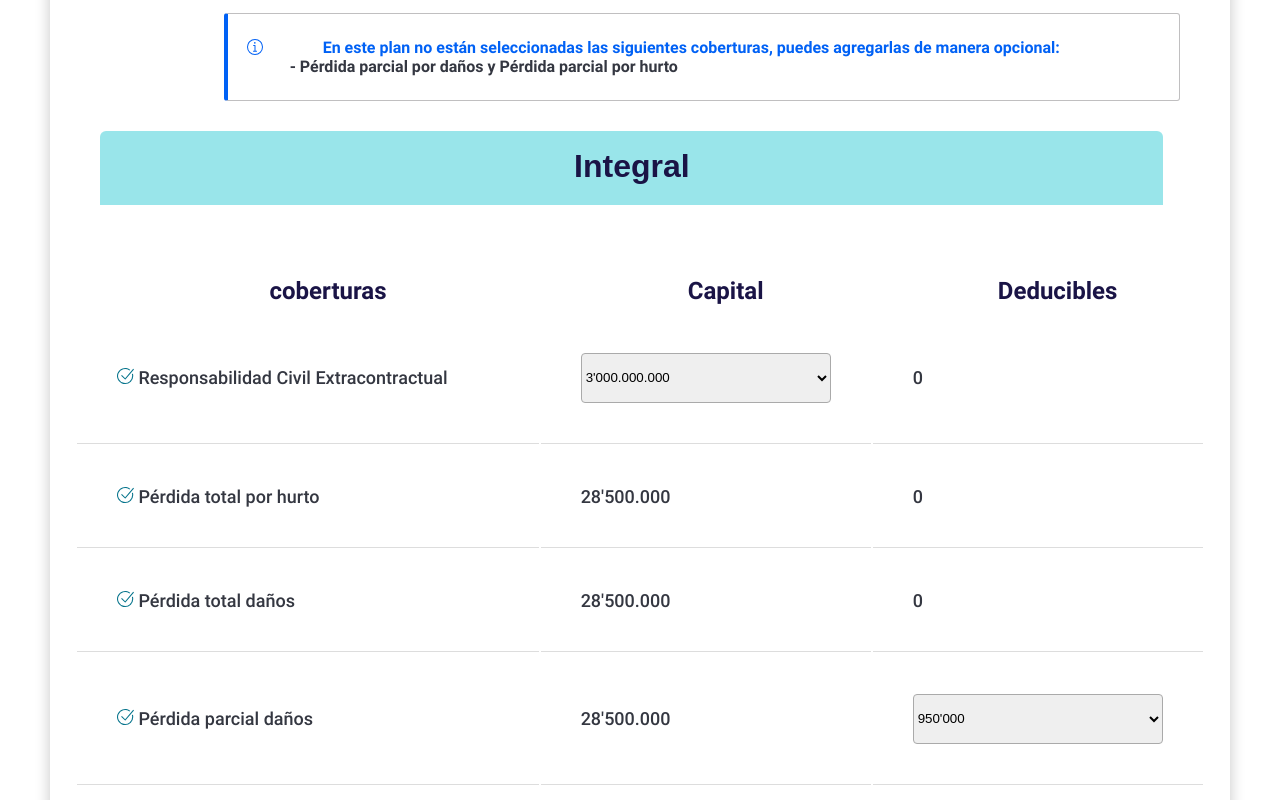
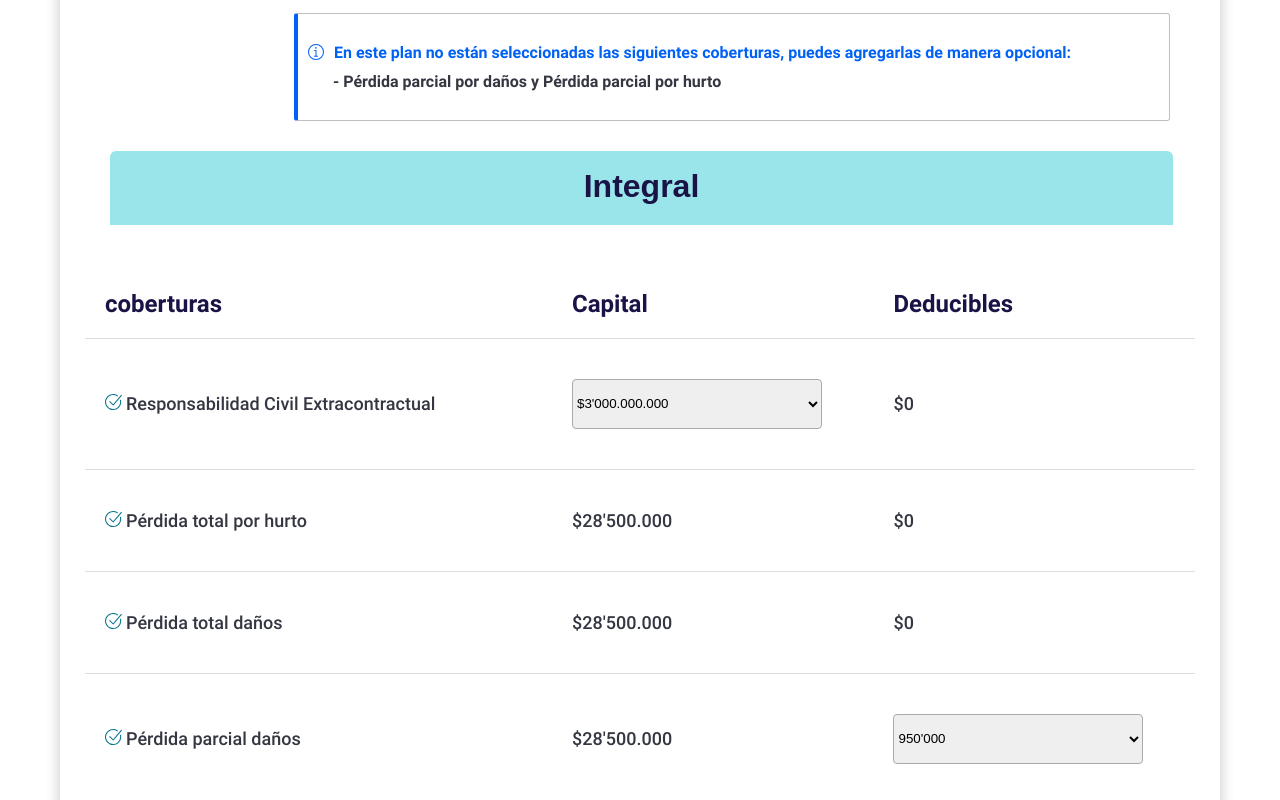
Before and after one commit to FedericoBenitezItConsultores/-opportunity-factory-practice-project, a React (Vite) app: page /price in a window 1280 px wide. Shown: the part 720-1520 px from the top of the page. Built offline with nearby package versions, Linux system fonts and the light colour scheme.

Commit message:
arrangement of the entire page

```diff
--- a/src/components/molecules/tables-plans/InfPlans.jsx
+++ b/src/components/molecules/tables-plans/InfPlans.jsx
@@ -12,23 +12,13 @@ export default function InfPlans({ plan }) {
         alt="img_arrow_down"
       />
       <div className={styles.fallo}>
-        <div
-          style={{
-            display: "flex",
-            flexDirection: "column",
-            justifyContent: "center",
-            alignItems: "center",
-          }}
-          className={styles.div_inf}
-        >
-          {" "}
+        <div className={styles.div_inf}>
           <div
             style={{
               display: "flex",
-              justifyContent: "center",
-
+              justifyContent: "left",
               alignItems: "center",
-              gap: "10px",
+              gap: "0px",
             }}
           >
             <img className={styles.financing_icon} src={img_financing} />
--- a/src/components/molecules/tables-plans/TableAsistencia.jsx
+++ b/src/components/molecules/tables-plans/TableAsistencia.jsx
@@ -5,7 +5,7 @@ export default function TableAsistencia({ plan }) {
   if (!plan) return;
   return (
     <div className={styles.div_root}>
-      <table style={{ width: "100%" }}>
+      <table className={styles.table} style={{ width: "100%" }}>
         <thead className={styles.coverturas}>
           <tr>
             <th>Asistencia</th>
@@ -27,6 +27,7 @@ export default function TableAsistencia({ plan }) {
               </td>
               {asistencia.capital && typeof asistencia.capital === "number" ? (
                 <td className={styles.cell}>
+                  $
                   {asistencia.capital.toLocaleString("es-ES").replace(".", "'")}
                 </td>
               ) : (
@@ -35,7 +36,11 @@ export default function TableAsistencia({ plan }) {
                     <select className={styles.select}>
                       {asistencia.capital?.map((item, idx) => (
                         <option key={idx}>
-                          {item.toLocaleString("es-ES").replace(".", "'")}
+                          {typeof item == "number"
+                            ? `$${item
+                                .toLocaleString("es-ES")
+                                .replace(".", "'")}`
+                            : item}
                         </option>
                       ))}
                     </select>
--- a/src/components/molecules/tables-plans/TableCobertura.jsx
+++ b/src/components/molecules/tables-plans/TableCobertura.jsx
@@ -1,10 +1,12 @@
 import styles from "./styles.module.css";
 import icon_done from "../../../assets/svg/icon_done.svg";
+
 export default function TableCobertura({ plan }) {
-  if (!plan) return;
+  if (!plan) return null;
+
   return (
     <div className={styles.div_root}>
-      <table style={{ width: "100%", textAlign: "center" }}>
+      <table className={styles.table}>
         <thead className={styles.coverturas}>
           <tr>
             <th>coberturas</th>
@@ -25,43 +27,42 @@ export default function TableCobertura({ plan }) {
                 )}{" "}
                 {cobertura.cobertura}
               </td>
-              {cobertura.capital && typeof cobertura.capital === "number" ? (
+
               <td className={styles.cell}>
-                  {cobertura.capital.toLocaleString("es-ES").replace(".", "'")}
+                {typeof cobertura.capital === "number" ? (
+                  `$${cobertura.capital
+                    .toLocaleString("es-ES")
+                    .replace(".", "'")}`
+                ) : cobertura.capital ? (
+                  <select className={styles.select}>
+                    {cobertura.capital.map((item, idx) => (
+                      <option key={idx}>
+                        ${item.toLocaleString("es-ES").replace(".", "'")}
+                      </option>
+                    ))}
+                  </select>
+                ) : (
+                  ""
+                )}
               </td>
-              ) : (
+
               <td className={styles.cell}>
-                  {cobertura.capital && (
+                {typeof cobertura.deducibles === "number" ? (
+                  `$${cobertura.deducibles
+                    .toLocaleString("es-ES")
+                    .replace(".", "'")}`
+                ) : cobertura.deducibles ? (
                   <select className={styles.select}>
-                      {cobertura.capital?.map((item, idx) => (
+                    {cobertura.deducibles.map((item, idx) => (
                       <option key={idx}>
                         {item.toLocaleString("es-ES").replace(".", "'")}
                       </option>
                     ))}
                   </select>
+                ) : (
+                  ""
                 )}
               </td>
-              )}
-              {cobertura.deducibles &&
-              typeof cobertura.deducibles === "number" ? (
-                <td className={styles.cell}>
-                  {cobertura.deducibles
-                    .toLocaleString("es-ES")
-                    .replace(".", "'")}
-                </td>
-              ) : (
-                <td className={styles.cell}>
-                  {cobertura.deducibles && (
-                    <select className={styles.select}>
-                      {cobertura.deducibles?.map((item, idx) => (
-                        <option key={idx}>
-                          {item.toLocaleString("es-ES").replace(".", "'")}
-                        </option>
-                      ))}
-                    </select>
-                  )}
-                </td>
-              )}
             </tr>
           ))}
         </tbody>
--- a/src/components/molecules/tables-plans/styles.module.css
+++ b/src/components/molecules/tables-plans/styles.module.css
@@ -7,6 +7,7 @@
   border-top: none !important;
   position: relative;
   padding: 25px;
+  text-align-last: left;
 }
 
 .financing_icon {
@@ -23,7 +24,7 @@
   color: var(--unnamed-color-0061f5);
   text-align: left;
   letter-spacing: 0px;
-  margin-left: 50px;
+  margin-left: 10px;
 }
 
 .p_inf_2 {
@@ -37,6 +38,8 @@
   letter-spacing: 0px;
   color: #343741;
   opacity: 1;
+  margin-left: 25px;
+  margin-top: 10px;
 }
 
 .div_inf {
@@ -54,6 +57,11 @@
   opacity: 1;
   border-left: 4px solid #0061f5;
   margin: 30px;
+  display: flex;
+  flex-direction: column;
+  justify-content: center;
+  align-items: left;
+  padding: 10px;
 }
 
 .img_arrow_down {
@@ -62,7 +70,8 @@
   left: 1108px;
   width: 24px;
   height: 13px;
-  background: transparent url("img/Icon-Arrow down.png") 0% 0% no-repeat padding-box;
+  background: transparent url("img/Icon-Arrow down.png") 0% 0% no-repeat
+    padding-box;
   opacity: 1;
 }
 
@@ -71,26 +80,35 @@
   color: #1a1446;
   font-family: "roboto Bold";
   padding-left: 10px;
-  left: 20px;
   position: relative;
   width: 249px;
   height: 39px;
+  margin-bottom: 10px;
+  border-bottom: 1px solid #ddd;
+}
+.coverturas th {
+  padding: 0 0 20px 20px;
+}
+.table {
+  width: 100%;
+  border-collapse: collapse; /*paq la linea sea seguida*/
+  text-align: center;
 }
 
 .tbody {
   width: 380px;
   height: 24px;
-  font-family: "roboto Medium";
+  font-family: "roboto Medium", sans-serif;
   font-size: 18px;
   color: #343741;
+  text-align-last: left;
   text-align: left;
-  left: 214px;
-
 }
 
 .cell {
   border-bottom: 1px solid #ddd;
-  padding: 40px;
+  padding: 40px 20px;
+  left: 0px;
 }
 
 .select {
@@ -109,7 +127,6 @@
 }
 
 .title_table {
-  /* Layout Properties */
   top: 738px;
   left: 189px;
   width: 1063px;
@@ -123,47 +140,40 @@
   opacity: 1;
   margin-left: 50px;
   margin-bottom: 40px;
+  border-collapse: collapse; /*paq la linea sea seguida*/
 }
 
 .title_table h1 {
-  /* Layout Properties */
   top: 856px;
   left: 261px;
   width: 918px;
   height: 39px;
-  /* UI Properties */
   letter-spacing: var(--unnamed-character-spacing-0);
   color: var(--unnamed-color-fff4f5);
   text-align: center;
   letter-spacing: 0px;
   opacity: 1;
+  border-collapse: collapse; /*paq la linea sea seguida*/
 }
 
 .square {
-  /* Layout Properties */
   margin-right: 10px;
   width: 8px;
-  /* height: 5px !important; */
   padding: 0px 8px;
   font-size: 13px;
-  /* UI Properties */
   background: var(--unnamed-color-ffffff) 0% 0% no-repeat padding-box;
   border: 1px solid var(--unnamed-color-707070);
   background: #ffffff 0% 0% no-repeat padding-box;
   border: 1px solid #707070;
   opacity: 1;
   border-radius: 2px;
+  border-collapse: collapse; /*paq la linea sea seguida*/
 }
 
 .capital {
   padding-left: 0;
-  /* No es necesario si centramos completamente */
   left: 10;
-  /* Elimina el desplazamiento izquierdo */
   margin: 0 auto;
-  /* Centra horizontalmente */
   display: block;
-  /* Asegúrate de que sea un bloque */
   text-align: center;
-  /* Centra el texto dentro del elemento */
 }
```
Lines whose indentation alone changed are shown as unchanged.
